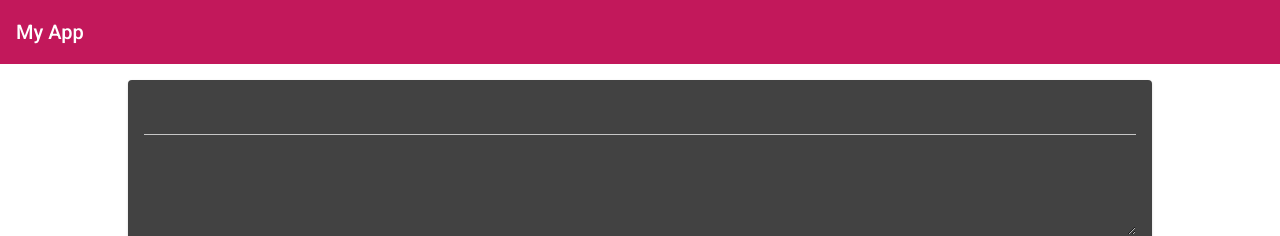
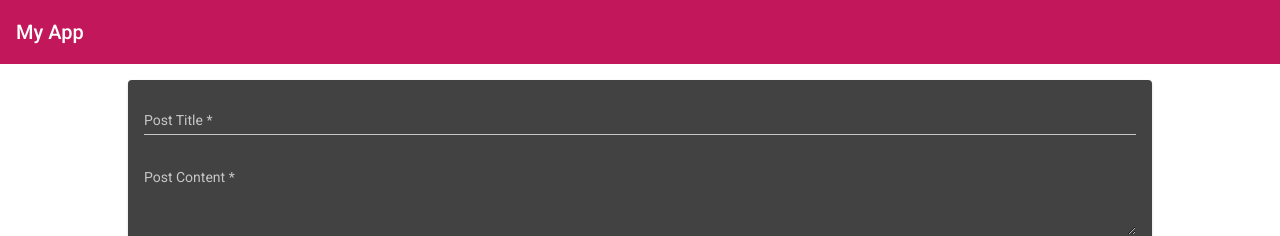
Before and after one commit to ANE-UCD-ILT-MEAN-STACK-TRAINING/social-networking-app-leonard, an Angular app in the folder mean-course/: page / in a window 1280 px wide. Shown: the top 236 px of the page. Built offline with nearby package versions, Linux system fonts and the light colour scheme.

Commit message:
Commit step 2.14.4 Working on the form

```diff
--- a/mean-course/src/app/posts/post-create/post-create.component.html
+++ b/mean-course/src/app/posts/post-create/post-create.component.html
@@ -22,16 +22,14 @@
 <br>
 -->
 <!--<p>{{ newPost }}</p>  ** This is removed step 2.7.3-->
-
-
 <mat-card>
     <form (submit) = "onAddPost(postForm)" #postForm="ngForm">
         <mat-form-field>
-            <input  matInput type="text" minlength="3" required name="title" #title="ngModel" ngModel>
+            <input placeholder = "Post Title" matInput type="text" minlength="3" required name="title" #title="ngModel" ngModel>
             <mat-error *ngIf="title.invalid">Please enter a Post Title</mat-error>
         </mat-form-field>
         <mat-form-field>
-            <textarea matInput rows="4" required name="content" #content="ngModel" ngModel></textarea>
+            <textarea placeholder = "Post Content" matInput rows="4" required name="content" #content="ngModel" ngModel></textarea>
             <mat-error *ngIf="content.invalid">Please enter a post Content</mat-error>
         </mat-form-field>
         <button mat-raised-button color="primary" type="submit">Save Post</button>
--- a/mean-course/src/app/posts/post-create/post-create.component.ts
+++ b/mean-course/src/app/posts/post-create/post-create.component.ts
@@ -19,5 +19,6 @@ export class PostCreateComponent implements OnInit {
       return;
     }
     this.postsService.addPost(form.value.title, form.value.content);
+    form.resetForm();
   }
 }
--- a/mean-course/src/app/posts/post-list/post-list.component.html
+++ b/mean-course/src/app/posts/post-list/post-list.component.html
@@ -1,9 +1,13 @@
-<mat-accordion multi = "true">
+<mat-accordion multi = "true" *ngIf ="posts.length > 0">
     <mat-expansion-panel *ngFor="let post of posts">
         <mat-expansion-panel-header>
             {{post.title}}
         </mat-expansion-panel-header>
         <p>   {{post.content}}</p>
+        <mat-action-row>
+            <button mat-raised-button color= "accent" >EDIT</button>
+            <button mat-raised-button color= "warn" >DELETE</button>
+        </mat-action-row>
     </mat-expansion-panel>
 </mat-accordion>
 <p class="info-text mat-body-1" *ngIf ="posts.length <= 0"> No Posts added yet!</p>
```
